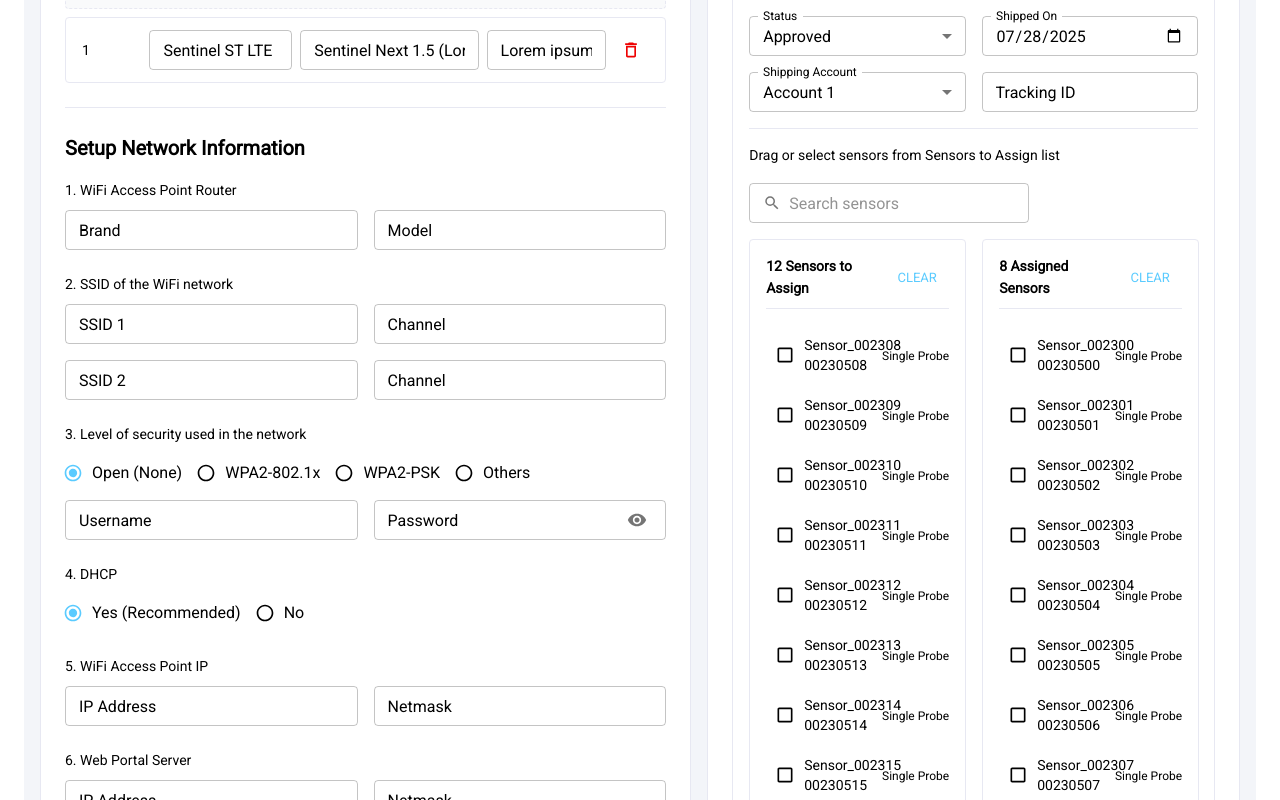
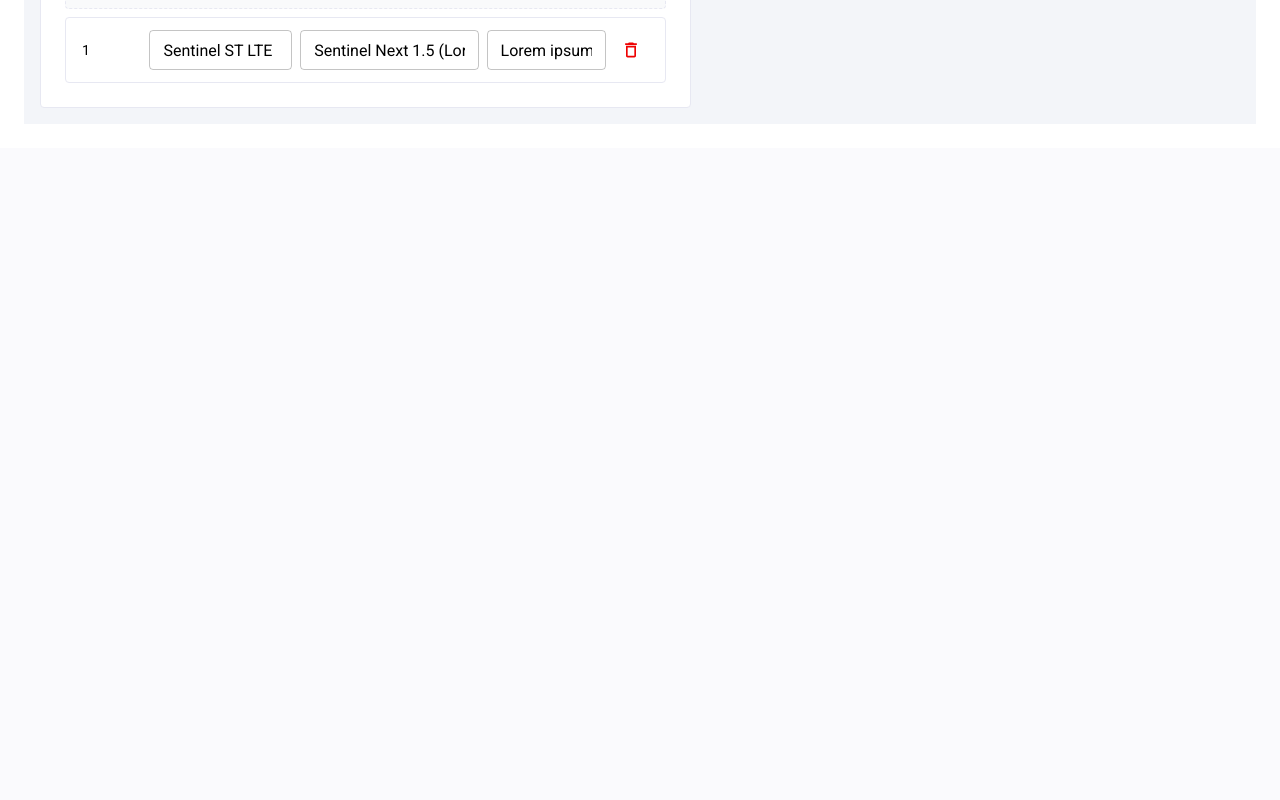
Before and after one commit to Aginova-gpt/crm-ai-frontend, a Next.js app: page /dashboard/orders/new in a window 1280 px wide. Shown: the part 940-1740 px from the top of the page. After the commit the page ends 1088 px from the top, so only its background shows below. Built offline with nearby package versions, Linux system fonts and the light colour scheme.

Commit message:
changes to create order

```diff
--- a/src/app/dashboard/orders/new/page.tsx
+++ b/src/app/dashboard/orders/new/page.tsx
@@ -33,7 +33,7 @@
 import InputLabel from "@mui/material/InputLabel";
 import Select from "@mui/material/Select";
 import MenuItem from "@mui/material/MenuItem";
-import { useRouter } from "next/navigation";
+import { useRouter, useSearchParams } from "next/navigation";
 import Autocomplete from "@mui/material/Autocomplete";
 import { useQuery } from "@tanstack/react-query";
 import { useAuth } from "../../../../contexts/AuthContext";
@@ -186,6 +186,10 @@
 
 export default function CreateOrderPage() {
     const router = useRouter();
+    const searchParams = useSearchParams();
+    const orderIdFromUrl =
+        searchParams.get("orderId") ?? searchParams.get("orderID") ?? searchParams.get("orderid");
+    const showAdvancedSections = Boolean(orderIdFromUrl);
     const { selectedCompanyId } = useCompany();
     const { data: customersData, isLoading: customersLoading } = useCustomerDirectory();
     const [selectedCustomer, setSelectedCustomer] = React.useState<CustomerOption | null>(null);
@@ -834,11 +838,23 @@
                             </Tooltip>
                         </Paper>
                     </Box>
+                </Paper>
 
-                    <Divider />
-
-                    <Box>
-                        <Typography variant="h6" fontWeight={600} sx={{ mb: 2 }}>
+                {showAdvancedSections && (
+                    <Paper
+                        elevation={0}
+                        sx={{
+                            bgcolor: "#FFFFFF",
+                            borderRadius: 1,
+                            p: 3,
+                            border: "1px solid",
+                            borderColor: "divider",
+                            display: "flex",
+                            flexDirection: "column",
+                            gap: 3,
+                        }}
+                    >
+                    <Typography variant="h6" fontWeight={600}>
                         Setup Network Information
                     </Typography>
                     <Stack spacing={3}>
@@ -964,9 +980,10 @@
                             </Button>
                         </Box>
                     </Stack>
-                    </Box>
                     </Paper>
+                )}
 
+                {showAdvancedSections && (
                     <Paper
                         elevation={0}
                         sx={{
@@ -1241,6 +1258,7 @@
                         </Box>
                     )}
                     </Paper>
+                )}
             </Box>
         </Box>
     );
```
Lines whose indentation alone changed are shown as unchanged.
